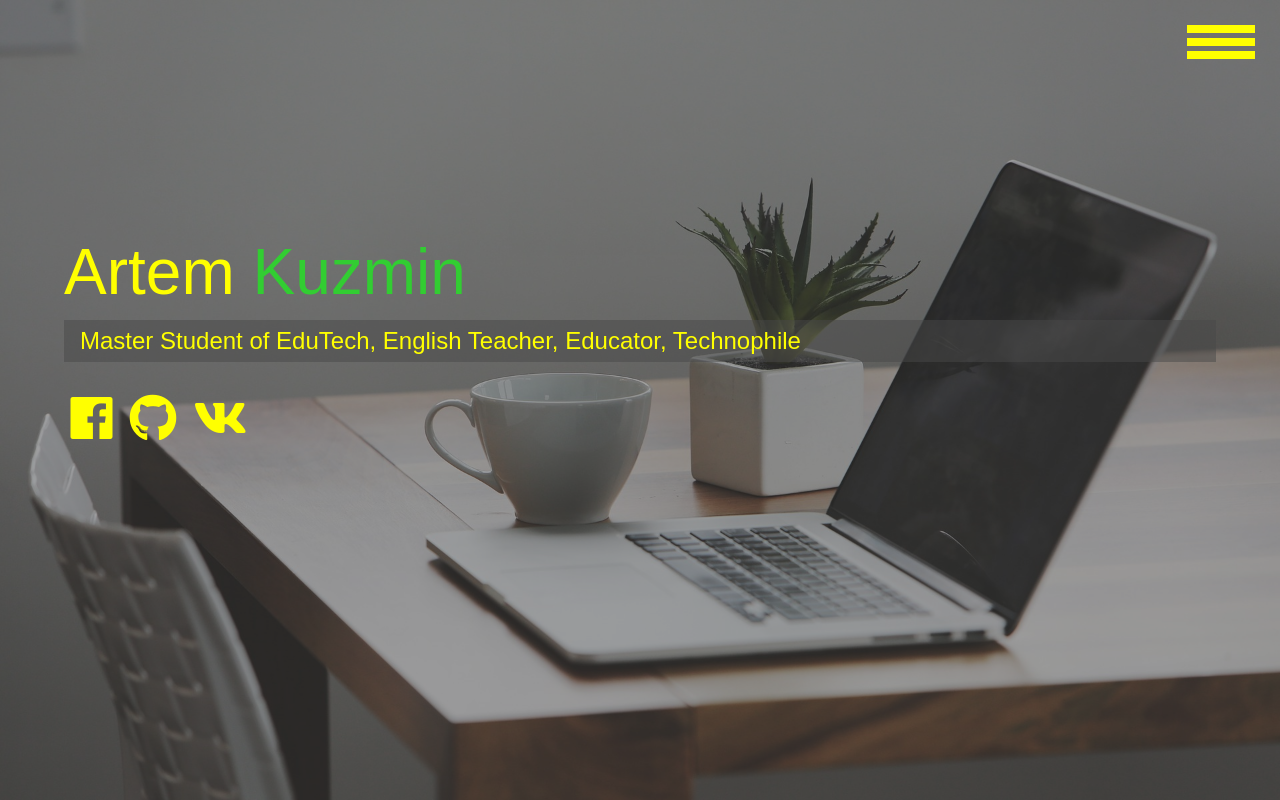
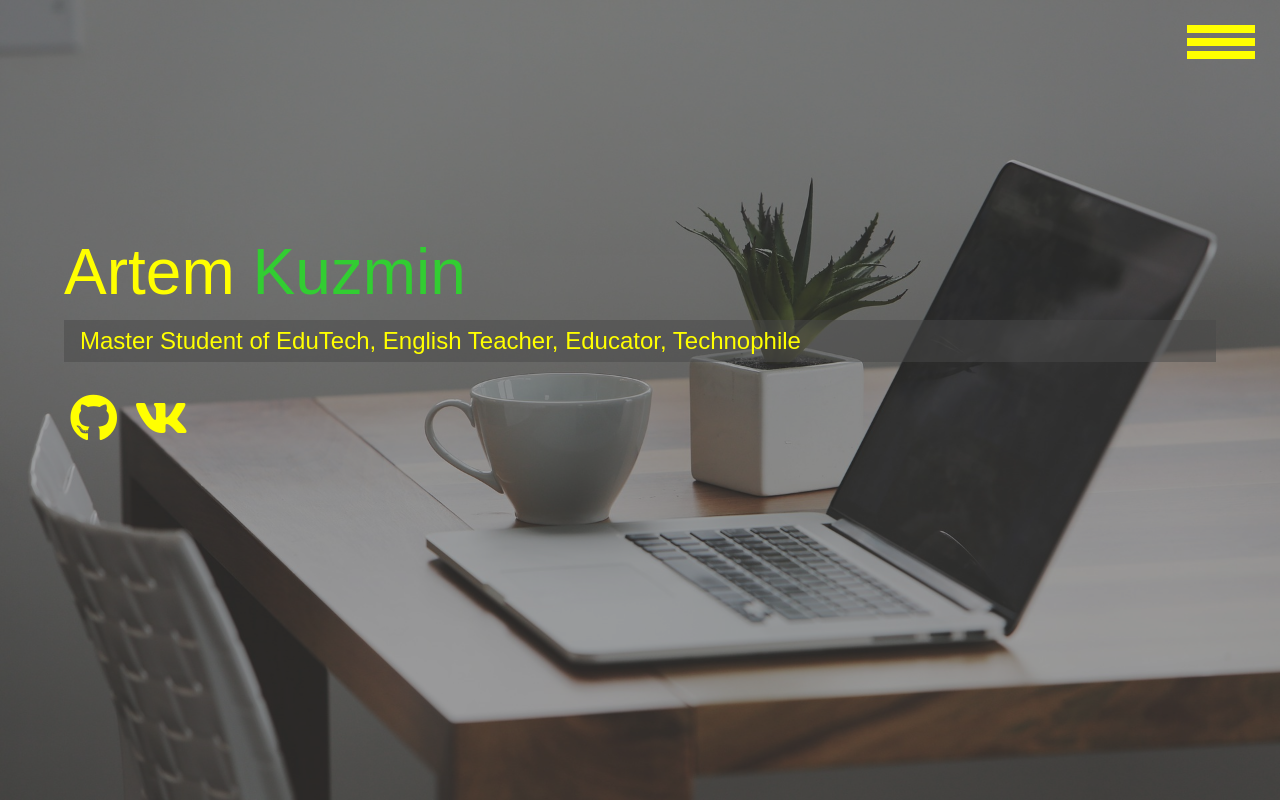
Before and after one commit to shift093/my_site, a plain HTML site: page index.html in a window 1280 px wide. Drawn offline with Linux system fonts and the light colour scheme.

Commit message:
Update index.html

```diff
--- a/index.html
+++ b/index.html
@@ -55,9 +55,6 @@
             Master Student of EduTech, English Teacher, Educator, Technophile
         </h2>
         <div class="icons">
-            <a href="https://www.facebook.com/artemedutech">
-                <i class="fab fa-facebook fa-3x"></i>
-            </a>
             <a href=https://www.linkedin.com/in/artemedutech/">
                 <i class="fab fa-github fa-3x"></i>
             </a>
@@ -70,3 +67,6 @@
     <script src="js/main.js"></script>
 </body>
 </html>
+<!--        <a href="https://www.facebook.com/artemedutech">
+                <i class="fab fa-facebook fa-3x"></i>
+            </a>-->
```
